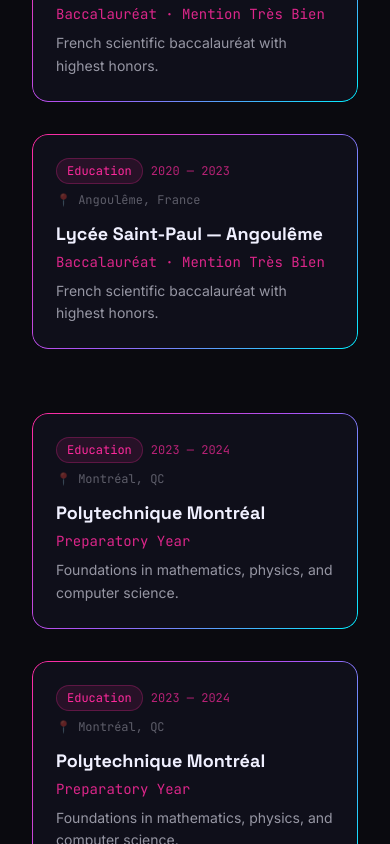
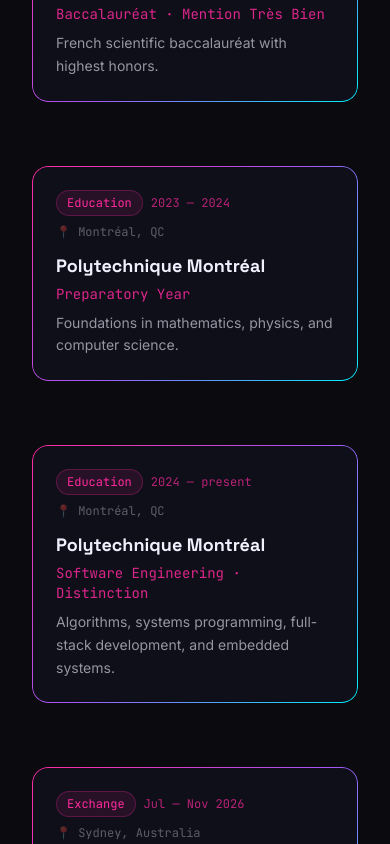
Before and after one commit to anaelle00/portfolio, a Next.js app: page /en in a window 390 px wide. Shown: the part 5460-6304 px from the top of the page. Built offline with nearby package versions, Linux system fonts and the light colour scheme.

Commit message:
fix: remove duplicate timeline cards on mobile, shrink contact email
Separate mobile and desktop layouts in TimelineItem to prevent double
rendering. Reduce email button font size on mobile with responsive classes.

```diff
--- a/src/components/sections/Contact.tsx
+++ b/src/components/sections/Contact.tsx
@@ -74,7 +74,7 @@
             viewport={{ once: true }}
             whileHover={{ scale: 1.05 }}
             transition={{ duration: 0.3 }}
-            className="inline-flex items-center gap-3 px-8 py-5 rounded-2xl text-xl font-bold mb-6"
+            className="inline-flex items-center gap-3 px-5 py-4 md:px-8 md:py-5 rounded-2xl text-sm md:text-xl font-bold mb-6"
             style={{
               background: "linear-gradient(135deg, rgba(255,42,157,0.15), rgba(168,85,247,0.1))",
               border: "1px solid rgba(255,42,157,0.4)",
--- a/src/components/sections/Journey.tsx
+++ b/src/components/sections/Journey.tsx
@@ -87,7 +87,7 @@
 
   return (
     <div ref={ref} className="relative grid md:grid-cols-2 gap-8 md:gap-16 items-center">
-      {/* Dot on the line */}
+      {/* Dot on the line - desktop only */}
       <div className="absolute left-1/2 top-1/2 -translate-x-1/2 -translate-y-1/2 z-10 hidden md:flex items-center justify-center">
         <motion.div
           initial={{ scale: 0 }}
@@ -102,56 +102,45 @@
         />
       </div>
 
-      {/* Left side */}
+      {/* Mobile: single card */}
+      <motion.div
+        className="md:hidden"
+        initial={{ opacity: 0, y: 20 }}
+        animate={isInView ? { opacity: 1, y: 0 } : {}}
+        transition={{ duration: 0.6, ease: [0.16, 1, 0.3, 1] as [number, number, number, number] }}
+      >
+        <Card title={title} subtitle={subtitle} description={description} location={event.location} tag={tag} yearDisplay={yearDisplay} />
+      </motion.div>
+
+      {/* Desktop left column */}
       <motion.div
         initial={{ opacity: 0, x: isLeft ? -30 : 30 }}
         animate={isInView ? { opacity: 1, x: 0 } : {}}
         transition={{ duration: 0.6, ease: [0.16, 1, 0.3, 1] as [number, number, number, number] }}
-        className={isLeft ? "md:text-right md:pr-12" : "md:col-start-2 md:pl-12"}
+        className={`hidden md:block ${isLeft ? "text-right pr-12" : "col-start-2 pl-12"}`}
       >
         {isLeft ? (
           <Card title={title} subtitle={subtitle} description={description} location={event.location} tag={tag} yearDisplay={yearDisplay} />
         ) : (
-          <div className="md:hidden">
-            <Card title={title} subtitle={subtitle} description={description} location={event.location} tag={tag} yearDisplay={yearDisplay} />
-          </div>
-        )}
-        {!isLeft && (
-          <div className="hidden md:block">
           <span className="text-5xl font-bold" style={{ fontFamily: "var(--font-display)", color: "var(--pink)", opacity: 0.15 }}>
             {event.year}
           </span>
-          </div>
-        )}
-        {isLeft && (
-          <div className="hidden md:block">
-            <span className="text-5xl font-bold" style={{ fontFamily: "var(--font-display)", color: "var(--pink)", opacity: 0.15 }}>
-              {event.year}
-            </span>
-          </div>
         )}
       </motion.div>
 
-      {/* Right side */}
+      {/* Desktop right column */}
       <motion.div
         initial={{ opacity: 0, x: isLeft ? 30 : -30 }}
         animate={isInView ? { opacity: 1, x: 0 } : {}}
         transition={{ duration: 0.6, delay: 0.1, ease: [0.16, 1, 0.3, 1] as [number, number, number, number] }}
-        className={isLeft ? "md:pl-12" : "md:text-right md:pr-12 md:col-start-1 md:row-start-1"}
+        className={`hidden md:block ${isLeft ? "pl-12" : "text-right pr-12 col-start-1 row-start-1"}`}
       >
         {!isLeft ? (
           <Card title={title} subtitle={subtitle} description={description} location={event.location} tag={tag} yearDisplay={yearDisplay} />
         ) : (
-          <div className="hidden md:block">
           <span className="text-5xl font-bold" style={{ fontFamily: "var(--font-display)", color: "var(--pink)", opacity: 0.15 }}>
             {event.year}
           </span>
-          </div>
-        )}
-        {isLeft && (
-          <div className="md:hidden">
-            <Card title={title} subtitle={subtitle} description={description} location={event.location} tag={tag} yearDisplay={yearDisplay} />
-          </div>
         )}
       </motion.div>
     </div>
```
Lines whose indentation alone changed are shown as unchanged.
